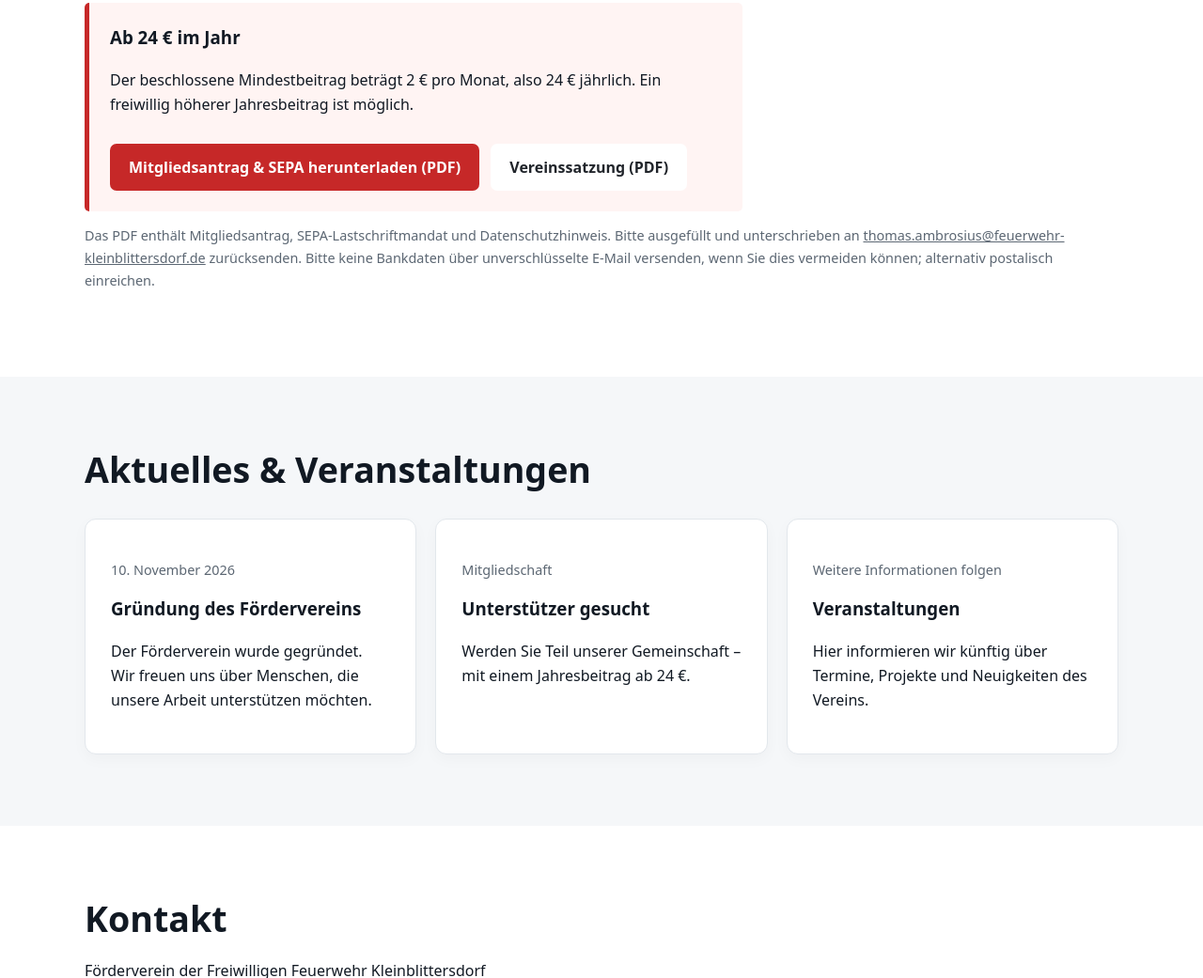
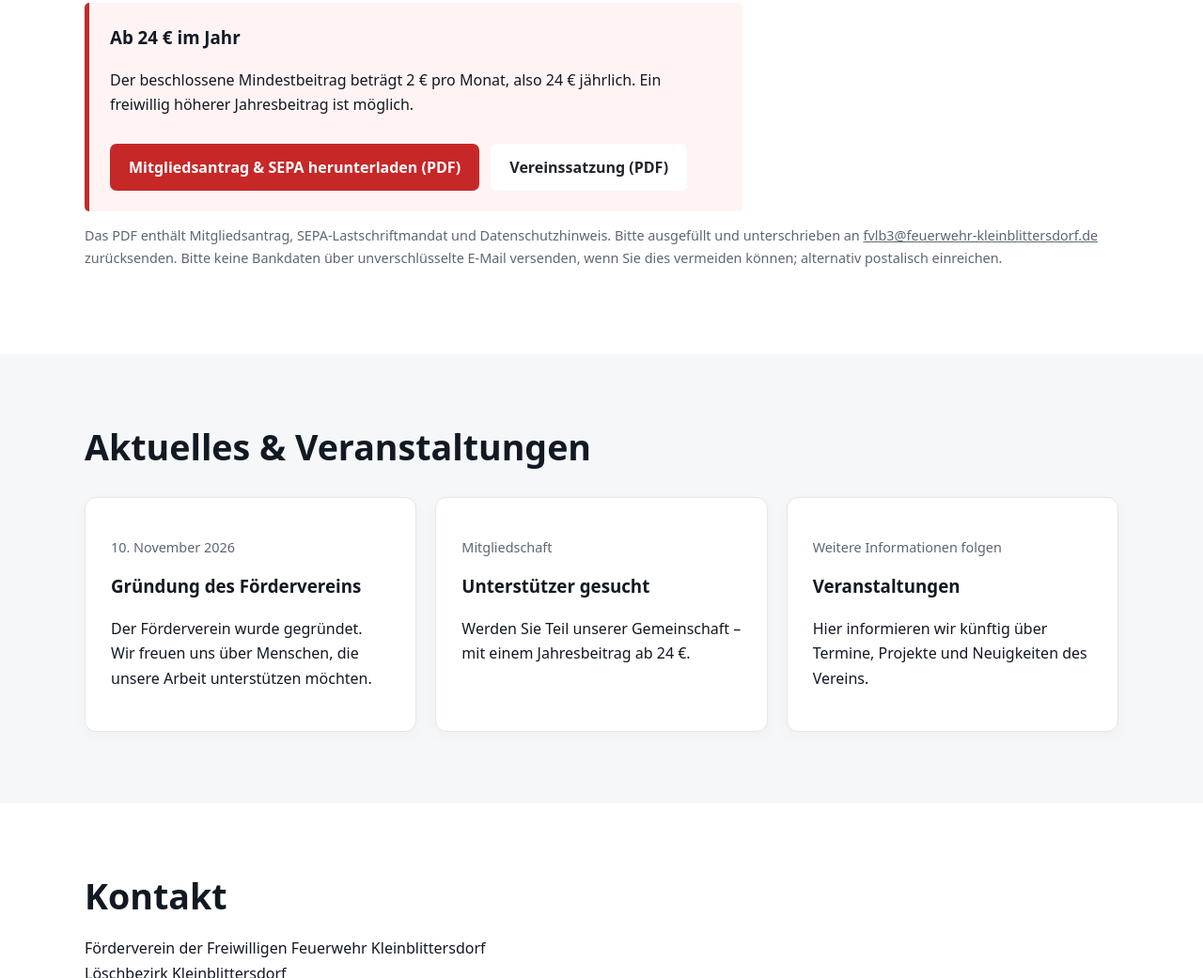
Before and after one commit to FVKleinblittersdorf/Foerderverein-Freiwillige-Feuerwehr-Kleinblittersdorf-Loeschbezirk-Kleinblittersdorf, a plain HTML site: page index.html in a window 1280 px wide. Shown: the part 1554-2595 px from the top of the page at 94% size. Drawn offline with Linux system fonts and the light colour scheme.

```diff
--- a/index.html
+++ b/index.html
@@ -5,7 +5,7 @@
 <header><nav><div class="brand"><img src="logo-000.jpg" alt="Logo des Fördervereins"><strong>Förderverein Feuerwehr<br>Kleinblittersdorf</strong></div><div class="links"><a href="#ueber-uns">Über uns</a><a href="#mitglied">Mitglied werden</a><a href="#aktuelles">Aktuelles</a><a href="#kontakt">Kontakt</a></div></nav></header>
 <main><div class="hero"><div class="wrap"><img src="logo-000.jpg" alt="Vereinslogo" style="width:110px;height:110px;object-fit:contain;border-radius:50%;background:white;padding:5px"><div class="eyebrow">Löschbezirk Kleinblittersdorf</div><h1>Gemeinsam für unsere Feuerwehr.</h1><p>Engagement stärken. Kameradschaft fördern. Die Freiwillige Feuerwehr Kleinblittersdorf unterstützen.</p><a class="btn" href="#mitglied">Jetzt Mitglied werden</a><a class="btn alt" href="#ueber-uns">Mehr erfahren</a></div></div>
 <section id="ueber-uns"><div class="wrap"><h2>Unser Förderverein</h2><p class="lead">Der Förderverein der Freiwilligen Feuerwehr Kleinblittersdorf – Löschbezirk Kleinblittersdorf – unterstützt die Arbeit der Feuerwehr und das ehrenamtliche Engagement vor Ort. Gemeinsam können wir Projekte und Aktivitäten ermöglichen, die über die reguläre Ausstattung hinausgehen.</p><div class="grid"><div class="card"><div class="symbol">🚒</div><h3>Feuerwehr fördern</h3><p>Wir setzen uns für die Unterstützung des Löschbezirks Kleinblittersdorf ein.</p></div><div class="card"><div class="symbol">🤝</div><h3>Gemeinschaft stärken</h3><p>Wir unterstützen das Miteinander und das ehrenamtliche Engagement.</p></div><div class="card"><div class="symbol">❤️</div><h3>Mitmachen</h3><p>Auch ohne aktiven Feuerwehrdienst können Sie die Feuerwehr vor Ort unterstützen.</p></div></div></div></section>
-<section id="mitglied"><div class="wrap"><h2>Mitglied werden</h2><p class="lead">Mit Ihrer Mitgliedschaft helfen Sie dabei, die Arbeit des Fördervereins langfristig zu sichern.</p><div class="highlight"><h3>Ab 24 € im Jahr</h3><p>Der beschlossene Mindestbeitrag beträgt 2 € pro Monat, also 24 € jährlich. Ein freiwillig höherer Jahresbeitrag ist möglich.</p><a class="btn" href="downloads/Mitgliedsantrag_SEPA_Datenschutz.pdf" download>Mitgliedsantrag &amp; SEPA herunterladen (PDF)</a><a class="btn alt" href="downloads/Vereinssatzung.pdf" download>Vereinssatzung (PDF)</a></div><p class="small">Das PDF enthält Mitgliedsantrag, SEPA-Lastschriftmandat und Datenschutzhinweis. Bitte ausgefüllt und unterschrieben an <a href="mailto:thomas.ambrosius@feuerwehr-kleinblittersdorf.de">thomas.ambrosius@feuerwehr-kleinblittersdorf.de</a> zurücksenden. Bitte keine Bankdaten über unverschlüsselte E-Mail versenden, wenn Sie dies vermeiden können; alternativ postalisch einreichen.</p></div></section>
+<section id="mitglied"><div class="wrap"><h2>Mitglied werden</h2><p class="lead">Mit Ihrer Mitgliedschaft helfen Sie dabei, die Arbeit des Fördervereins langfristig zu sichern.</p><div class="highlight"><h3>Ab 24 € im Jahr</h3><p>Der beschlossene Mindestbeitrag beträgt 2 € pro Monat, also 24 € jährlich. Ein freiwillig höherer Jahresbeitrag ist möglich.</p><a class="btn" href="downloads/Mitgliedsantrag_SEPA_Datenschutz.pdf" download>Mitgliedsantrag &amp; SEPA herunterladen (PDF)</a><a class="btn alt" href="downloads/Vereinssatzung.pdf" download>Vereinssatzung (PDF)</a></div><p class="small">Das PDF enthält Mitgliedsantrag, SEPA-Lastschriftmandat und Datenschutzhinweis. Bitte ausgefüllt und unterschrieben an <a href="mailto:fvlb3@feuerwehr-kleinblittersdorf.de">fvlb3@feuerwehr-kleinblittersdorf.de</a> zurücksenden. Bitte keine Bankdaten über unverschlüsselte E-Mail versenden, wenn Sie dies vermeiden können; alternativ postalisch einreichen.</p></div></section>
 <section id="aktuelles"><div class="wrap"><h2>Aktuelles & Veranstaltungen</h2><div class="grid"><div class="card"><p class="small">10. November 2026</p><h3>Gründung des Fördervereins</h3><p>Der Förderverein wurde gegründet. Wir freuen uns über Menschen, die unsere Arbeit unterstützen möchten.</p></div><div class="card"><p class="small">Mitgliedschaft</p><h3>Unterstützer gesucht</h3><p>Werden Sie Teil unserer Gemeinschaft – mit einem Jahresbeitrag ab 24 €.</p></div><div class="card"><p class="small">Weitere Informationen folgen</p><h3>Veranstaltungen</h3><p>Hier informieren wir künftig über Termine, Projekte und Neuigkeiten des Vereins.</p></div></div></div></section>
 <section id="kontakt"><div class="wrap"><h2>Kontakt</h2><p>Förderverein der Freiwilligen Feuerwehr Kleinblittersdorf<br>Löschbezirk Kleinblittersdorf<br>Merowinger Straße 10<br>66271 Kleinblittersdorf</p><p><strong>E-Mail:</strong> <a href="mailto:fvlb3@feuerwehr-kleinblittersdorf.de">fvlb3@feuerwehr-kleinblittersdorf.de</a></p><p class="small">Bitte beachten: Die Kontaktadresse ist keine Notrufstelle. Bei einem Notfall wählen Sie 112.</p></div></section>
 <section id="rechtliches"><
```
